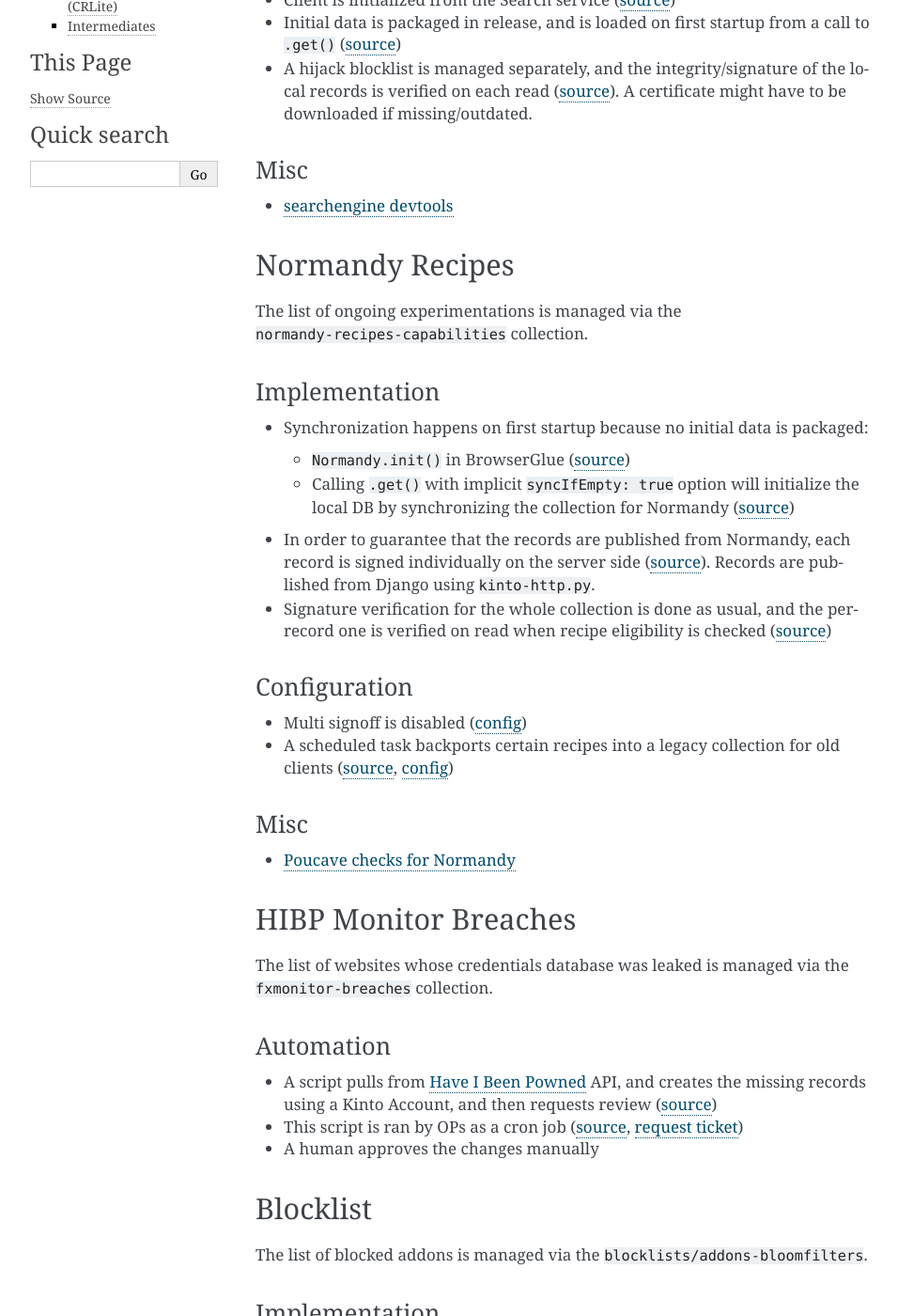
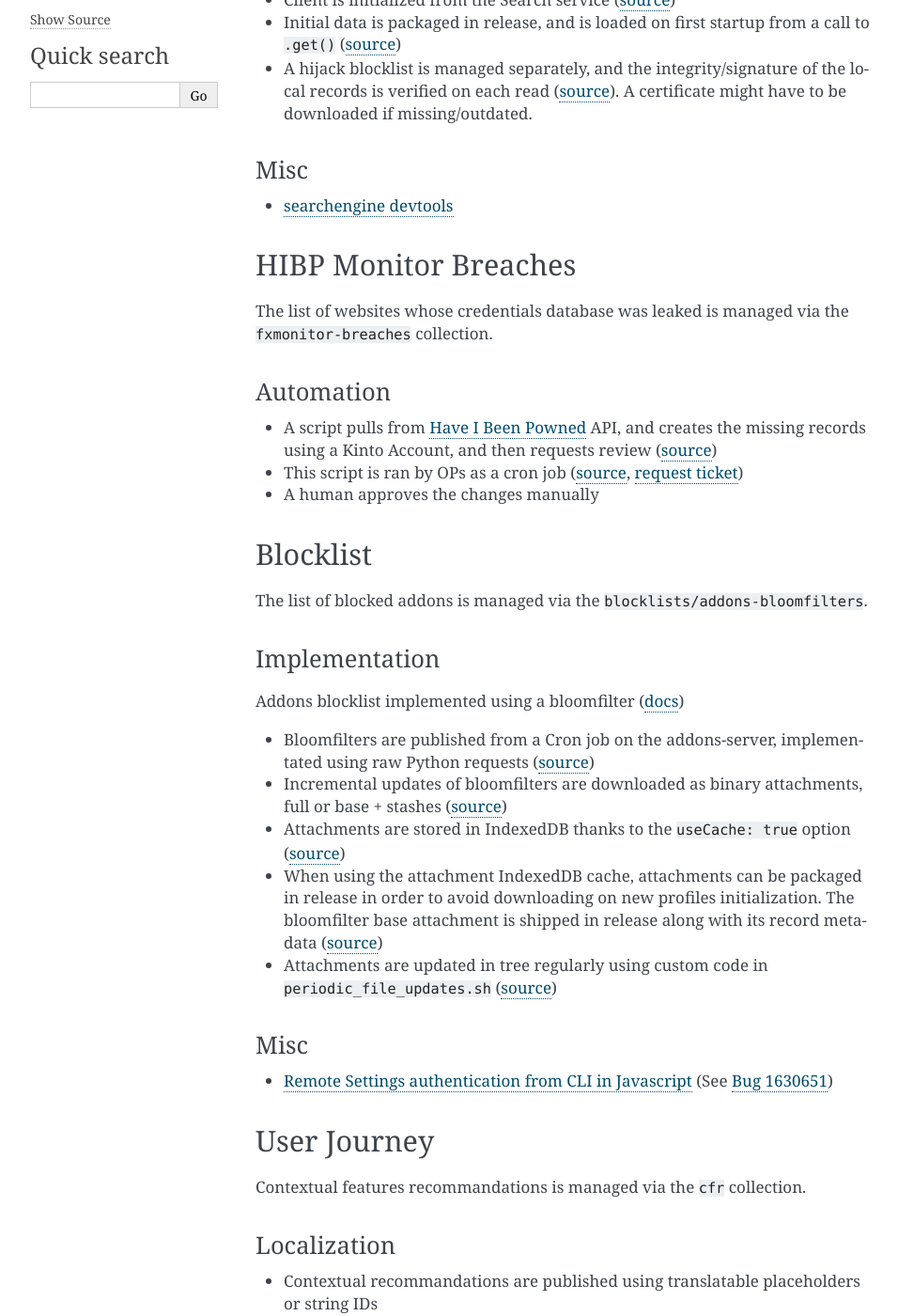
Before and after one commit to mozilla/remote-settings, a Sphinx documentation site: the page built from docs/case-studies.rst, in a window 1280 px wide and 1400 px high, scrolled down 497 px. Shown: the whole window at 94% size, without its empty margins (148-1104 px from the left). Built offline with Sphinx 7.4.7, drawn with Linux system fonts in a browser that asks for light colours; some of the changed text lies outside the part shown.

Commit message:
Remove Normandy from case studies

```diff
--- a/docs/case-studies.rst
+++ b/docs/case-studies.rst
@@ -34,38 +34,6 @@
 ''''
 
 * `searchengine devtools <https://github.com/mozilla-extensions/searchengine-devtools/>`_
-
-
-Normandy Recipes
-----------------
-
-The list of ongoing experimentations is managed via the ``normandy-recipes-capabilities`` collection.
-
-
-Implementation
-''''''''''''''
-
-* Synchronization happens on first startup because no initial data is packaged:
-
-  - ``Normandy.init()`` in BrowserGlue (`source <https://searchfox.org/mozilla-central/rev/0db73daa4b03ce7513a7dd5f31109143dc3b149e/browser/components/BrowserGlue.jsm#1359-1361>`_)
-  - Calling ``.get()`` with implicit ``syncIfEmpty: true`` option will initialize the local DB by synchronizing the collection  for Normandy (`source <https://searchfox.org/mozilla-central/rev/8a4aa0c699d9ec281d1f576c9be1c6c1f289e4e7/toolkit/components/normandy/lib/RecipeRunner.jsm#319-326>`__)
-
-* In order to guarantee that the records are published from Normandy, each record is signed individually on the server side (`source <https://github.com/mozilla/normandy/blob/526eaeb4a5d4e28fd4266e0191557150120d37e7/normandy/recipes/exports.py#L15-L33>`__). Records are published from Django using ``kinto-http.py``.
-
-* Signature verification for the whole collection is done as usual, and the per-record one is verified on read when recipe eligibility is checked (`source <https://searchfox.org/mozilla-central/rev/8a4aa0c699d9ec281d1f576c9be1c6c1f289e4e7/toolkit/components/normandy/lib/RecipeRunner.jsm#519-524>`__)
-
-
-Configuration
-'''''''''''''
-
-* Multi signoff is disabled (`config <https://github.com/mozilla-services/cloudops-deployment/blob/febea7143d9c048f917d8358f46272d50f617906/projects/kinto/puppet/modules/kinto/templates/kinto.ini.erb#L186-L188>`__)
-* A scheduled task backports certain recipes into a legacy collection for old clients (`source <https://github.com/mozilla-services/remote-settings-lambdas/blob/93b6997/commands/backport_records.py>`__, `config <https://github.com/mozilla-services/cloudops-deployment/blob/9e61fb2fe213ba15c74431b3cdfe889e67c2d7e6/projects/kinto-lambda/ansible/envs/default.yml#L23-L27>`__)
-
-
-Misc
-''''
-
-* `Poucave checks for Normandy <https://github.com/mozilla-services/poucave/tree/v1.32.0/checks/normandy>`_
 
 
 HIBP Monitor Breaches
--- a/docs/support.rst
+++ b/docs/support.rst
@@ -233,8 +233,6 @@
 
 You can add :ref:`JEXL filters on records <target-filters>` to define targets. Every record will be downloaded but the list obtained with ``.get()`` will only contain entries that match.
 
-In order to limit the users that will download the records, you can check out our :ref:`dedicated tutorial <tutorial-normandy-integration>`.
-
 
 How does the client choose the collections to synchronize?
 ''''''''''''''''''''''''''''''''''''''''''''''''''''''''''
```
